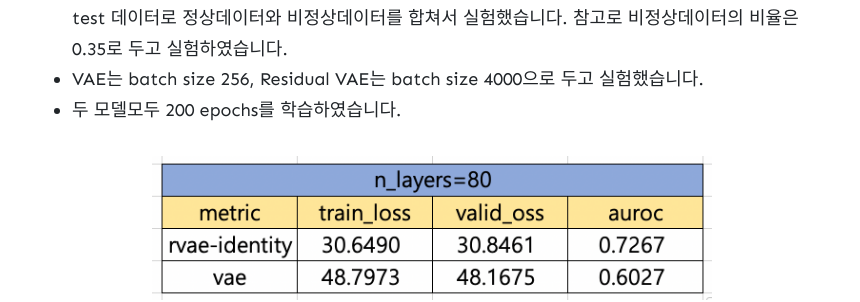
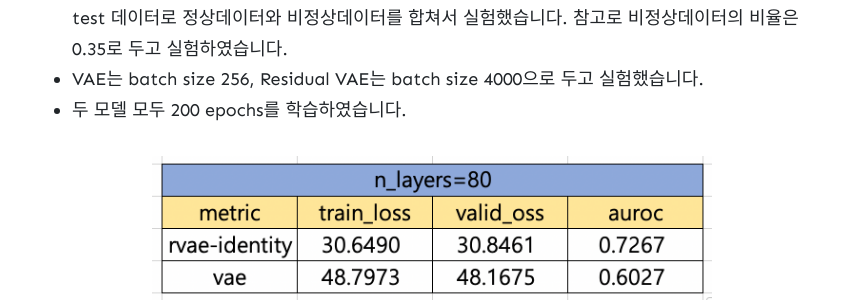
Before and after one commit to wowthemesnet/jekyll-theme-memoirs, a Jekyll site: the page built from _posts/2020-12-29-Gradient-Accumulation.md, in a window 1280 px wide and 900 px high, scrolled down 7017 px. Shown: the part 161-463 px from the top of the window, without its empty margins (208-1068 px from the left). Built offline with Jekyll 4.4.1, drawn with Linux system fonts in a browser that asks for light colours; nearby versions of some CDN libraries; formulas are drawn with MathJax 3; comment, search, counter and statistics services are not loaded.

Commit message:
edit typo

```diff
--- a/_posts/2020-12-29-Gradient-Accumulation.md
+++ b/_posts/2020-12-29-Gradient-Accumulation.md
@@ -216,7 +216,7 @@ Residual VAE와 VAE의 실험을 비교해봤습니다.
 - 실험셋팅은 class 0, 1을 target class를 두고 학습하였으며, 아래의 값은 그것의 평균값입니다.
 - target class 0이라는 것은 0은 비정상 데이터, 나머지 클래스는 모두 정상데이터로 두고 실험하는 셋팅을 의미합니다. 따라서 train 및 valid 데이터로 $1, 2, \cdots, 9$ 클래스의 데이터를 활용했으며, test 데이터로 정상데이터와 비정상데이터를 합쳐서 실험했습니다. 참고로 비정상데이터의 비율은 0.35로 두고 실험하였습니다.
 - VAE는 batch size 256, Residual VAE는 batch size 4000으로 두고 실험했습니다.
-- 두 모델모두 200 epochs를 학습하였습니다.
+- 두 모델 모두 200 epochs를 학습하였습니다.
 
 <figure class="image" style="align: center;">
 <p align="center">
```
